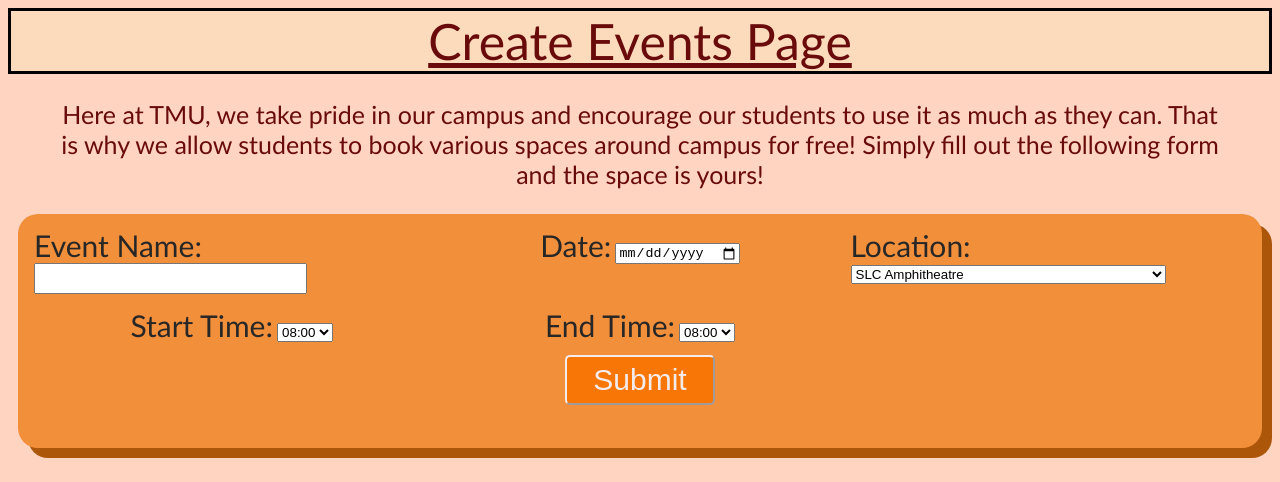
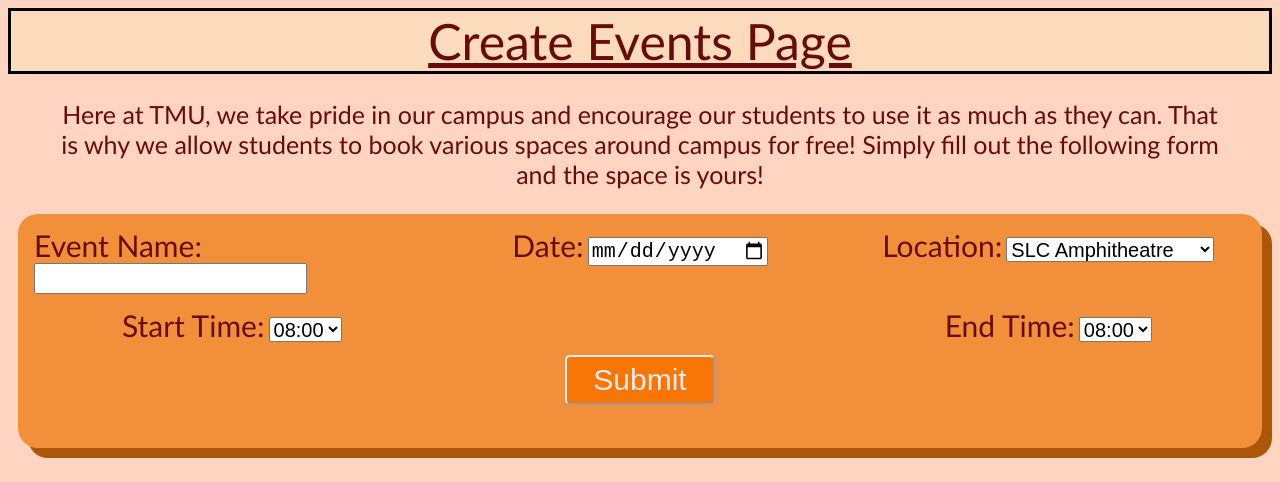
Before and after one commit to paramsngh/Assignment1-, a website: page views/create.html in a window 1280 px wide. Shown: the top 482 px of the page. Drawn offline with Linux system fonts and the light colour scheme; files that its build step writes are made by us from their sources.

Commit message:
Updated files to include date

```diff
--- a/public/css/create.css
+++ b/public/css/create.css
@@ -14,7 +14,7 @@ body {
 
 p {
     text-align: center;
-    color: #6a0b0b;;
+    color: #6a0b0b;
     font-size: 25px;
     margin-left: 50px;
     margin-right: 50px;
@@ -39,13 +39,18 @@ p {
 .input-text {
     text-align: center;
     display: inline-block;
-    color: #272727;
+    color: #6a0b0b;
     font-size: 30px;
 }
 
 .text-box {
     height: 25px;
     font-size: 20px;
+}
+
+.end-time-position {
+    grid-row: 2;
+    grid-column: 3;
 }
 
 .submit-format {
--- a/server.js
+++ b/server.js
@@ -37,9 +37,9 @@ res.status(200).json(events);
 
 // pushes the data coming from the user to events array but before that it checks if title and time is provided
 app.post('/api/events', (req, res) => {
-    const {title, startTime, endTime, location} = req.body;
+    const {title, date, startTime, endTime, location} = req.body;
 
-    if (!title || !startTime || !endTime || !location) {
+    if (!title || !date ||!startTime || !endTime || !location) {
         return res.status(400).json({
             message: 'Title, Start Date/Time, End Date/Time, and Location are required'
         });
--- a/views/create.html
+++ b/views/create.html
@@ -24,41 +24,41 @@
                 <!--Input box for the event name-->
                 <div>
                     <label class="input-text">Event Name:</label>
-                    <input type="text" class="text-box" id="eventName" required>
+                    <input type="text" class="text-box" id="eventName" maxlength="55" required>
                 </div>
 
                 <!--Date-->
                 <div>
                     <label class="input-text">Date:</label>
-                    <input type="date" id="date" required>
+                    <input type="date" id="date" class="text-box" required>
                 </div>
 
                 <!--Select box for the location-->
                 <div>
                     <label class="input-text">Location:</label>
-                    <select id="location" required>
+                    <select id="location" class="text-box" required>
                         <option>SLC Amphitheatre</option>
                         <option>RAC Court 1</option>
                         <option>RAC Court 2</option>
                         <option>Kerr Hall Upper Gym</option>
                         <option>MAC Court</option>
-                        <option>Student Campus Centre (SCC)</option>
-                        <option>Rogers Communication Centre (RCC)</option>
-                        <option>International Living/Learning Centre (ILC) Lounge</option>
-                        <option>Ted Rogers School of Management Building</option>
+                        <option>SCC</option>
+                        <option>RCC</option>
+                        <option>ILC Lounge</option>
+                        <option>TRSM Building</option>
                     </select>
                 </div>
 
                 <!--Start Time-->
                 <div>
                     <label class="input-text">Start Time:</label>
-                    <select id="startTime" required></select>
+                    <select id="startTime" class="text-box" required></select>
                 </div>
 
                 <!--End Time-->
-                <div>
+                <div class="end-time-position">
                     <label class="input-text">End Time:</label>
-                    <select id="endTime" required></select>
+                    <select id="endTime" class="text-box" required></select>
                 </div>
 
                 <!--Submit Button-->
@@ -159,8 +159,8 @@
                 const eventName = document.getElementById("eventName");
                 const date = document.getElementById("date");
                 const loc = document.getElementById("location");
-                const start = document.getElementById("start");
-                const end = document.getElementById("end");
+                const start = document.getElementById("startTime");
+                const end = document.getElementById("endTime");
 
                 console.log({
                     title: eventName.value,
@@ -176,6 +176,7 @@
                     headers: { "Content-Type": "application/json" },
                     body: JSON.stringify({
                         title: eventName.value,
+                        date: date.value,
                         location: loc.value,
                         startTime: start.value,
                         endTime: end.value
```
